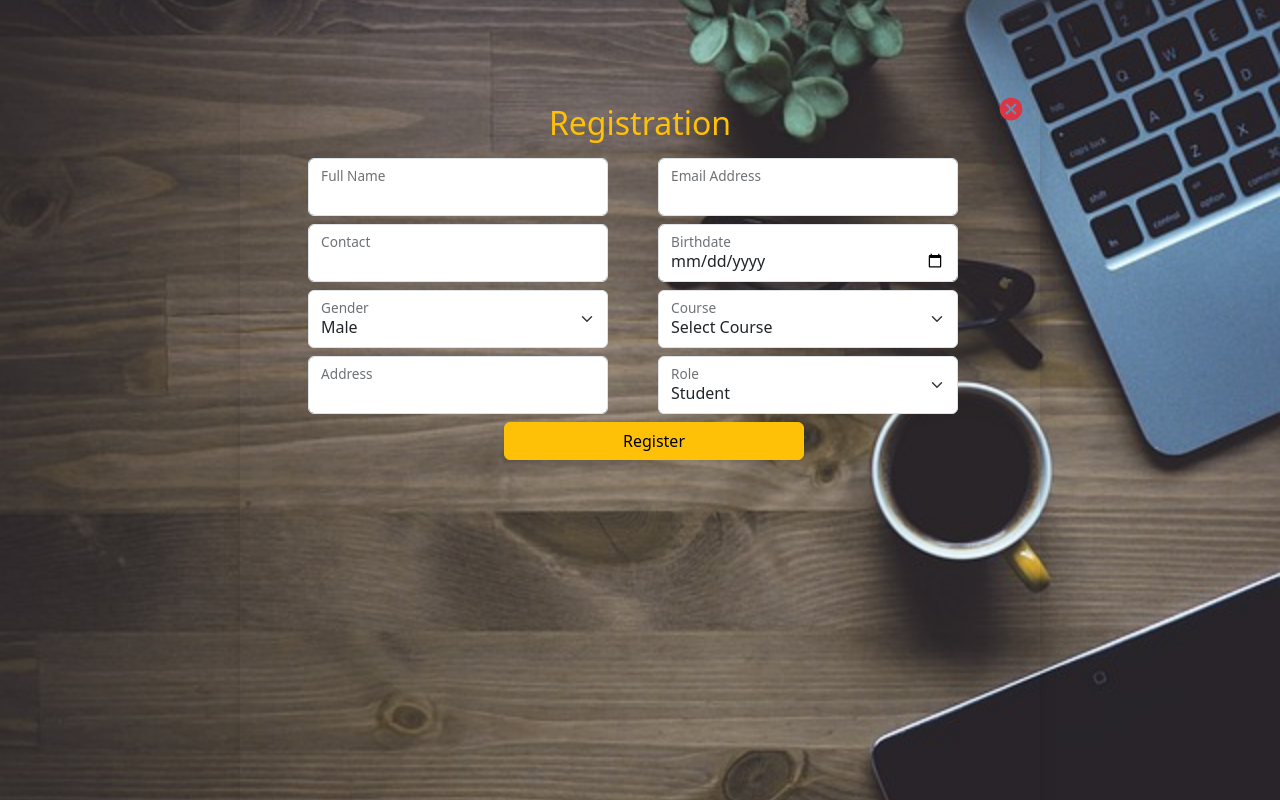
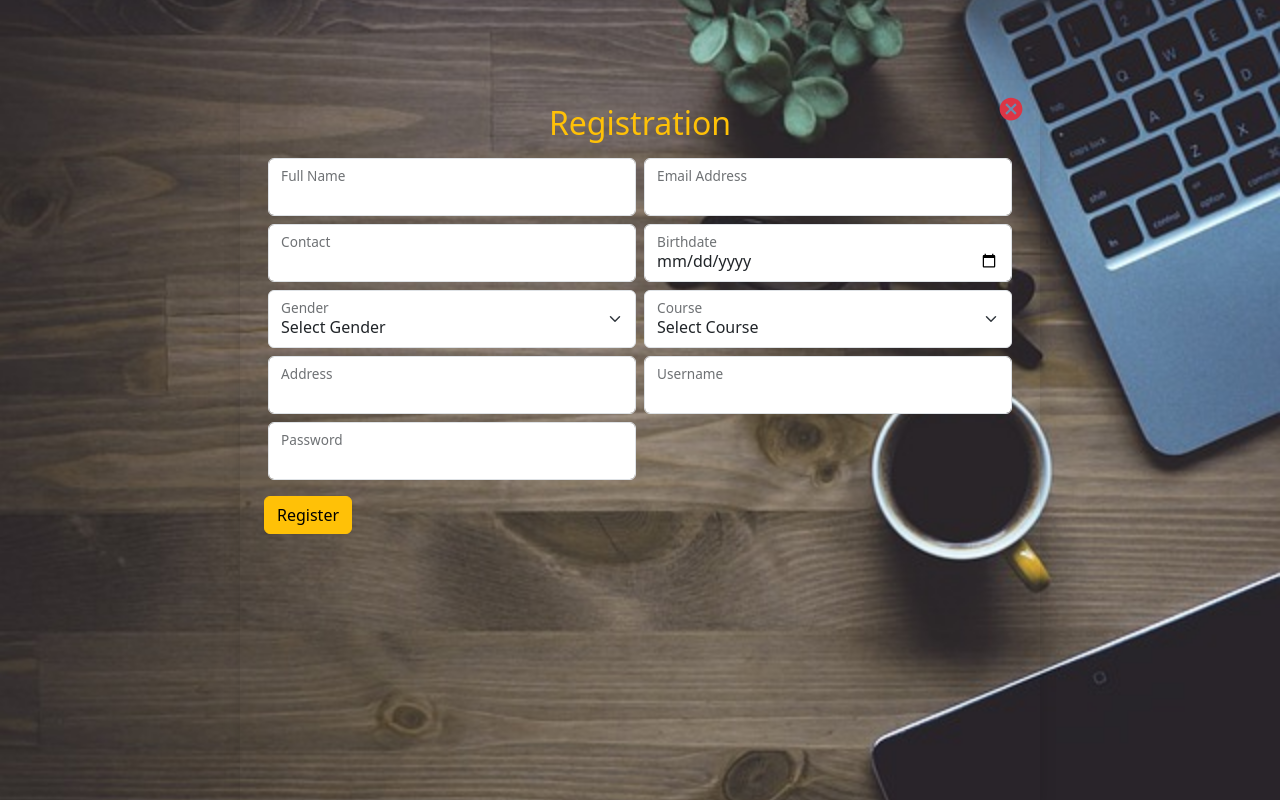
Before and after one commit to aishwaryaPangale/aishwaryaPangale-Online-Exam-Application-Frontend, a React (Vite) app: page /reg in a window 1280 px wide. Built offline with nearby package versions, Linux system fonts and the light colour scheme.

Commit message:
push code of Forget Password

```diff
--- a/src/App.jsx
+++ b/src/App.jsx
@@ -8,6 +8,8 @@ import "./index.css";
 import AdminDashboard from "./AdminDashBoard/AdminDashboard";
 import AddCourse from "./AdminDashBoard/AddCourse";
 import ViewCourse from "./AdminDashBoard/ViewCourse";
+import ForgotPassword from "./Component/ForgotPassword";
+
 
 
 function App() {
@@ -23,6 +25,9 @@ function App() {
         <Route path="/viewCourse" element={<ViewCourse/>}/> */}
 
         <Route path="/about" element={<About/>}/>
+        <Route path="/forgot-password" element={<ForgotPassword />} />
+
+
 
       </Routes>
     </Router>
--- /dev/null
+++ b/src/Component/ForgotPassword.jsx
@@ -0,0 +1,79 @@
+import React, { useState } from "react";
+import axios from "axios";
+
+function ForgotPassword() {
+  const [email, setEmail] = useState("");
+  const [newPassword, setNewPassword] = useState("");
+  const [confirmPassword, setConfirmPassword] = useState("");
+  const [message, setMessage] = useState("");
+
+  const handleSubmit = async (e) => {
+    e.preventDefault();
+
+    if (newPassword !== confirmPassword) {
+      setMessage("Passwords do not match");
+      return;
+    }
+
+    try {
+      const response = await axios.post("http://localhost:8081/api/auth/forgot-password", {
+        email,
+        newPassword,
+      });
+
+      setMessage(response.data);
+    } catch (error) {
+      setMessage(error.response?.data || "Error updating password");
+    }
+  };
+
+  return (
+    <div class="container text-center w-50 mt-5 p-5 shadow-lg" style={{ padding: "20px" }}>
+      <h2 class="text-center text-warning">Forgot Password</h2>
+      <form onSubmit={handleSubmit}>
+
+        <div className="form-floating mt-3" style={{marginLeft:"80px"}}>
+            <input  type="text"
+                        className="form-control w-50"
+                        id="username"
+                        value={email}
+                        onChange={(e) => setEmail(e.target.value)}
+                        required
+                    />
+                    <label htmlFor="username">Username</label>
+                </div>
+
+        <br/>
+        <div className="form-floating mt-3" style={{marginLeft:"80px"}}>
+            <input  type="text"
+                        className="form-control w-50"
+                        id="New Password"
+                        value={newPassword}
+            onChange={(e) => setNewPassword(e.target.value)}
+            required
+                    />
+                    <label htmlFor="New Password">New Password</label>
+                </div>
+
+        <br/>
+
+        <div className="form-floating mt-3" style={{marginLeft:"80px"}}>
+            <input  type="text"
+                        className="form-control w-50"
+                        id="Confirm Password"
+                        value={confirmPassword}
+            onChange={(e) => setConfirmPassword(e.target.value)}
+            required
+                    />
+                    <label htmlFor="Confirm Password">Confirm Password</label>
+                </div>
+
+        <br/>
+        <button type="submit" class="btn btn-success">Update Password</button>
+      </form>
+      {message && <p>{message}</p>}
+    </div>
+  );
+}
+
+export default ForgotPassword;
--- a/src/Component/Login.jsx
+++ b/src/Component/Login.jsx
@@ -1,11 +1,12 @@
 import React, { useState, useEffect } from "react";
 import axios from "axios";
-import { useNavigate } from "react-router-dom";
+import { useNavigate, Link } from "react-router-dom";
 import { IoMdCloseCircle } from "react-icons/io";
 
 const Login = () => {
     const navigate = useNavigate();
 
+    const [username, setUsername] = useState("");
     const [email, setEmail] = useState("");
     const [password, setPassword] = useState("");
     const [otp, setOtp] = useState("");
@@ -14,10 +15,6 @@ const Login = () => {
     const [message, setMessage] = useState("");
     const [countdown, setCountdown] = useState(0);
 
-    const [showForgotPassword, setShowForgotPassword] = useState(false);
-    const [forgotEmail, setForgotEmail] = useState("");
-
-    // Countdown logic
     useEffect(() => {
         let timer;
         if (otpSent && countdown > 0) {
@@ -33,8 +30,8 @@ const Login = () => {
     };
 
     const sendOtp = async () => {
-        if (!email) {
-            setMessage("❌ Please enter a valid email!");
+        if (!email || !username) {
+            setMessage("❌ Please enter both username and email!");
             return;
         }
 
@@ -42,9 +39,7 @@ const Login = () => {
             setLoading(true);
             const response = await axios.post("http://localhost:8081/api/auth/send-otp", { email });
             setOtpSent(true);
-            setCountdown(300); // 5 minutes
-            setOtp("");
-            setPassword("");
+            setCountdown(300);
             setMessage(response.data.message || "✅ OTP sent successfully!");
         } catch (error) {
             setMessage(error.response?.data?.message || "❌ Failed to send OTP!");
@@ -53,8 +48,8 @@ const Login = () => {
         }
     };
 
-    const verifyOtpAndRegister = async () => {
-        if (!email || !password || !otp) {
+    const verifyOtpAndLogin = async () => {
+        if (!username || !email || !password || !otp) {
             setMessage("❌ All fields are required!");
             return;
         }
@@ -62,34 +57,16 @@ const Login = () => {
         try {
             setLoading(true);
             const response = await axios.post("http://localhost:8081/api/auth/verify-otp", {
+                username,
                 email,
                 password,
                 otp,
             });
 
-            setMessage(response.data.message || "✅ User Login successfully!");
+            setMessage(response.data.message || "✅ Login successful!");
             navigate("/admin");
         } catch (error) {
-            setMessage(error.response?.data?.message || "❌ Invalid OTP!");
-        } finally {
-            setLoading(false);
-        }
-    };
-
-    const handleForgotPassword = async () => {
-        if (!forgotEmail) {
-            setMessage("❌ Please enter your email.");
-            return;
-        }
-
-        try {
-            setLoading(true);
-            const response = await axios.post("http://localhost:8081/api/auth/forgot-password", {
-                email: forgotEmail,
-            });
-            setMessage(response.data.message || "✅ Reset link sent to your email!");
-        } catch (error) {
-            setMessage(error.response?.data?.message || "❌ Failed to send reset link!");
+            setMessage(error.response?.data?.message || "❌ Invalid OTP or credentials!");
         } finally {
             setLoading(false);
         }
@@ -100,64 +77,71 @@ const Login = () => {
             <div className="container shadow p-5 position-relative" style={{ width: "400px", height: "auto" }}>
                 <IoMdCloseCircle
                     size={28}
-                    className="position-absolute d-flex justify-content-end"
+                    className="position-absolute"
                     style={{ top: "15px", right: "15px", cursor: "pointer", color: "#dc3545" }}
                     onClick={() => navigate(-1)}
                 />
                 <h2 className="text-warning text-center">Login</h2>
+
                 {message && (
                     <p style={{ color: message.includes("❌") ? "red" : "green" }}>
                         {message}
                     </p>
                 )}
 
-                {!showForgotPassword ? (
-                    <>
-                        {/* Email Input */}
-                        <div className="col-md mt-4">
-                            <div className="form-floating">
+                {/* Username */}
+                <div className="form-floating mt-3">
+                    <input
+                        type="text"
+                        className="form-control"
+                        id="username"
+                        value={username}
+                        onChange={(e) => setUsername(e.target.value)}
+                        disabled={otpSent}
+                    />
+                    <label htmlFor="username">Username</label>
+                </div>
+
+                {/* Email */}
+                <div className="form-floating mt-3">
                     <input
                         type="email"
-                                    name="email"
                         className="form-control"
                         id="email"
                         value={email}
                         onChange={(e) => setEmail(e.target.value)}
                         disabled={otpSent}
                     />
-                                <label htmlFor="email">Email Address</label>
+                    <label htmlFor="email">Email</label>
                 </div>
+
+                {/* Forgot Password */}
+                {!otpSent && (
+                    <div className="text-end mt-1">
+                        <Link to="/forgot-password" className="btn btn-link text-primary p-0" style={{ fontSize: "14px" }}>
+                            Forgot Password?
+                        </Link>
                     </div>
-                        <br />
+                )}
 
+                {/* Send OTP Button */}
                 {!otpSent || countdown <= 0 ? (
                     <button
                         onClick={sendOtp}
                         disabled={loading}
-                                className="btn btn-success w-50"
-                                style={{ marginLeft: "60px" }}
+                        className="btn btn-success w-50 mt-3"
                     >
-                                {loading ? "Sending OTP..." : otpSent ? "Resend OTP" : "Send OTP"}
+                        {loading ? "Sending OTP..." : "Send OTP"}
                     </button>
                 ) : null}
 
-                        {!otpSent && (
-                            <button
-                                type="button"
-                                className="btn btn-link text-light w-100 text-end"
-                                onClick={() => setShowForgotPassword(true)}>
-                                Forgot Password?
-                            </button>
-                        )}
-
+                {/* Password + OTP + Countdown + Login Button */}
                 {otpSent && (
                     <>
-                                {/* Password Input */}
-                                <div className="col-md mt-3">
-                                    <div className="form-floating">
+                        {/* Password */}
+                        <div className="form-floating mt-3">
                             <input
                                 type="password"
-                                            name="password"
                                 className="form-control"
                                 id="password"
                                 value={password}
@@ -165,15 +149,11 @@ const Login = () => {
                             />
                             <label htmlFor="password">Password</label>
                         </div>
-                                </div>
-                                <br />
 
-                                {/* OTP Input */}
-                                <div className="col-md">
-                                    <div className="form-floating">
+                        {/* OTP */}
+                        <div className="form-floating mt-3">
                             <input
                                 type="text"
-                                            name="otp"
                                 className="form-control"
                                 id="otp"
                                 value={otp}
@@ -181,63 +161,27 @@ const Login = () => {
                             />
                             <label htmlFor="otp">Enter OTP</label>
                         </div>
+
                         {countdown > 0 && (
-                                        <div className="text-end mt-2" style={{ color: "white", fontSize: "14px" }}>
-                                            ⏳ Resend in: {formatTime(countdown)}
+                            <div className="text-end mt-2" style={{ fontSize: "14px" }}>
+                                <h1 class="text-light">⏳ Resend in: {formatTime(countdown)}</h1>
                             </div>
                         )}
-                                </div>
 
-                                {/* Verify Button */}
                         <button
-                                    onClick={verifyOtpAndRegister}
+                            onClick={verifyOtpAndLogin}
                             disabled={loading}
-                                    className="btn btn-outline-primary w-50 mt-4"
-                                    style={{ marginLeft: "60px" }}
+                            className="btn btn-outline-primary w-100 mt-4"
                         >
                             {loading ? "Verifying..." : "Verify & Login"}
                         </button>
                     </>
                 )}
-                    </>
-                ) : (
-                    <>
-                        {/* Forgot Password Mode */}
-                        <div className="form-floating mt-4">
-                            <input
-                                type="email"
-                                className="form-control"
-                                id="forgotEmail"
-                                placeholder="Enter your email"
-                                value={forgotEmail}
-                                onChange={(e) => setForgotEmail(e.target.value)}
-                            />
-                            <label htmlFor="forgotEmail">Enter your email</label>
-                        </div>
 
-                        <button
-                            onClick={handleForgotPassword}
-                            className="btn btn-outline-info w-100 mt-3"
-                            disabled={loading}
-                        >
-                            {loading ? "Sending..." : "Send Reset Link"}
-                        </button>
-
-                        <button
-                            className="btn btn-secondary w-100 mt-2"
-                            onClick={() => setShowForgotPassword(false)}
-                        >
-                            Back to Login
-                        </button>
-                    </>
-                )}
-
-                <div className="mt-4">
-                    <button
-                        type="button"
-                        className="btn btn-outline-warning"
-                        onClick={() => navigate("/reg")}
-                    > Register
+                {/* Register Button */}
+                <div className="mt-4 text-center">
+                    <button className="btn btn-outline-warning" onClick={() => navigate("/reg")}>
+                        Register
                     </button>
                 </div>
             </div>
--- a/src/Component/Register.jsx
+++ b/src/Component/Register.jsx
@@ -6,124 +6,137 @@ import { IoMdCloseCircle } from "react-icons/io";
 
 const Register = () => {
   const navigate = useNavigate();
+
   const [formData, setFormData] = useState({
-    role: "student",
     name: "",
     email: "",
     contact: "",
     address: "",
-    course: "Computer Science",
+    course: "",
     birthdate: "",
-    gender: "Male",
+    gender: "",
+    username: "",
+    password: ""
   });
+
   const [message, setMessage] = useState("");
-  // const courses = ["Computer Science", "Business Management", "Mathematics", "Physics", "Biology"];
+
   const handleChange = (e) => {
     setFormData({ ...formData, [e.target.name]: e.target.value });
   };
 
   const handleSubmit = async (e) => {
     e.preventDefault();
+
+    console.log("Sending data to backend:", formData); // ✅ Helpful for debugging
+
     try {
-      const response = await axios.post("http://localhost:8081/api/register", formData);
+      const response = await axios.post("http://localhost:8081/api/register", formData, {
+        headers: { "Content-Type": "application/json" } // ✅ Ensure JSON
+      });
+
       if (response.data === "Email already exists") {
         setMessage("❌ Email already exists");
       } else {
         setMessage("✅ Registration Successful!");
-        navigate("/login");
+        setTimeout(() => navigate("/login"), 1500);
       }
     } catch (err) {
+      if (err.response && err.response.status === 400) {
+        setMessage("❌ Bad Request: Please check all fields.");
+      } else {
         setMessage("❌ Error: " + err.message);
-      console.log(err.message);
-
+      }
+      console.error("Registration error:", err);
     }
   };
 
   return (
     <div className="Register">
-    <div className="container shadow p-4 bg-transparent position-relative" style={{ width: "800px", height:"auto"}}>
-
+      <div className="container shadow p-4 bg-transparent position-relative" style={{ width: "800px" }}>
         <IoMdCloseCircle
           size={28}
-             className="position-absolute d-flex justify-content-end"
+          className="position-absolute"
           style={{ top: "15px", right: "15px", cursor: "pointer", color: "#dc3545" }}
           onClick={() => navigate(-1)}
         />
         <h2 className="text-center text-warning">Registration</h2>
-      {message && <p style={{ color: message.includes("❌") ? "red" : "green" }}>{message}</p>} {/* Display message */}
-      <form onSubmit={handleSubmit} className="reg">
+        {message && <p style={{ color: message.includes("❌") ? "red" : "green" }}>{message}</p>}
+        <form onSubmit={handleSubmit}>
           <div className="row g-2">
-          <div className="col-md">
+            <div className="col-md-6">
               <div className="form-floating">
-              <input type="text" name="name" className="form-control " id="name" value={formData.name} onChange={handleChange} required />
-              <label htmlFor="name">Full Name</label>
+                <input type="text" name="name" className="form-control" value={formData.name} onChange={handleChange} required />
+                <label>Full Name</label>
               </div>
             </div>
 
-          <div className="col-md">
+            <div className="col-md-6">
               <div className="form-floating">
-              <input type="email" name="email" className="form-control " id="email" value={formData.email} onChange={handleChange} required />
-              <label htmlFor="email">Email Address</label>
-            </div>
-          </div>
-          <br />
-
-          <div className="col-md">
-            <div className="form-floating">
-              <input type="text" name="contact" className="form-control " id="phone" value={formData.contact} onChange={handleChange} required />
-              <label htmlFor="phone">Contact</label>
+                <input type="email" name="email" className="form-control" value={formData.email} onChange={handleChange} required />
+                <label>Email Address</label>
               </div>
             </div>
 
-          <div className="col-md">
+            <div className="col-md-6">
               <div className="form-floating">
-              <input type="date" name="birthdate" className="form-control " value={formData.birthdate} onChange={handleChange} required />
-              <label htmlFor="phone">Birthdate</label>
+                <input type="text" name="contact" className="form-control" value={formData.contact} onChange={handleChange} required />
+                <label>Contact</label>
               </div>
             </div>
 
-           <div className="col-md">
+            <div className="col-md-6">
               <div className="form-floating">
-              <select className="form-select " id="course" name="gender" value={formData.gender} onChange={handleChange}>
+                <input type="date" name="birthdate" className="form-control" value={formData.birthdate} onChange={handleChange} required />
+                <label>Birthdate</label>
+              </div>
+            </div>
+
+            <div className="col-md-6">
+              <div className="form-floating">
+                <select className="form-select" name="gender" value={formData.gender} onChange={handleChange} required>
                   <option value="">Select Gender</option>
                   <option value="Male">Male</option>
                   <option value="Female">Female</option>
                 </select>
-              <label htmlFor="course">Gender</label>
+                <label>Gender</label>
               </div>
             </div>
-          <div className="col-md">
+
+            <div className="col-md-6">
               <div className="form-floating">
-              <select className="form-select " id="course" name="course" value={formData.course} onChange={handleChange}>
+                <select className="form-select" name="course" value={formData.course} onChange={handleChange} required>
                   <option value="">Select Course</option>
                   <option value="C">C</option>
                   <option value="Java">Java</option>
                   <option value="Aptitude">Aptitude</option>
                 </select>
-              <label htmlFor="course">Course</label>
+                <label>Course</label>
               </div>
             </div>
 
-          <div className="col-md">
+            <div className="col-md-6">
               <div className="form-floating">
-              <input type="text" className="form-control " id="address" name="address" value={formData.address} onChange={handleChange} required />
-              <label htmlFor="address">Address</label>
+                <input type="text" className="form-control" name="address" value={formData.address} onChange={handleChange} required />
+                <label>Address</label>
               </div>
             </div>
 
-          <div className="col-md">
+            <div className="col-md-6">
               <div className="form-floating">
-              <select className="form-select " id="role" name="role"  value={formData.role} onChange={handleChange}>
-                <option value="">Select Role</option>
-                <option value="admin">Admin</option>
-                <option value="student">Student</option>
-              </select>
-              <label htmlFor="role">Role</label>
+                <input type="text" className="form-control" name="username" value={formData.username} onChange={handleChange} required />
+                <label>Username</label>
+              </div>
+            </div>
+
+            <div className="col-md-6">
+              <div className="form-floating">
+                <input type="password" className="form-control" name="password" value={formData.password} onChange={handleChange} required />
+                <label>Password</label>
               </div>
             </div>
           </div>
-
-        <button type="submit" className="btn btn-warning shadow-sm mt-2">Register</button>
+          <button type="submit" className="btn btn-warning shadow-sm mt-3">Register</button>
         </form>
       </div>
     </div>
```
Lines whose indentation alone changed are shown as unchanged.
